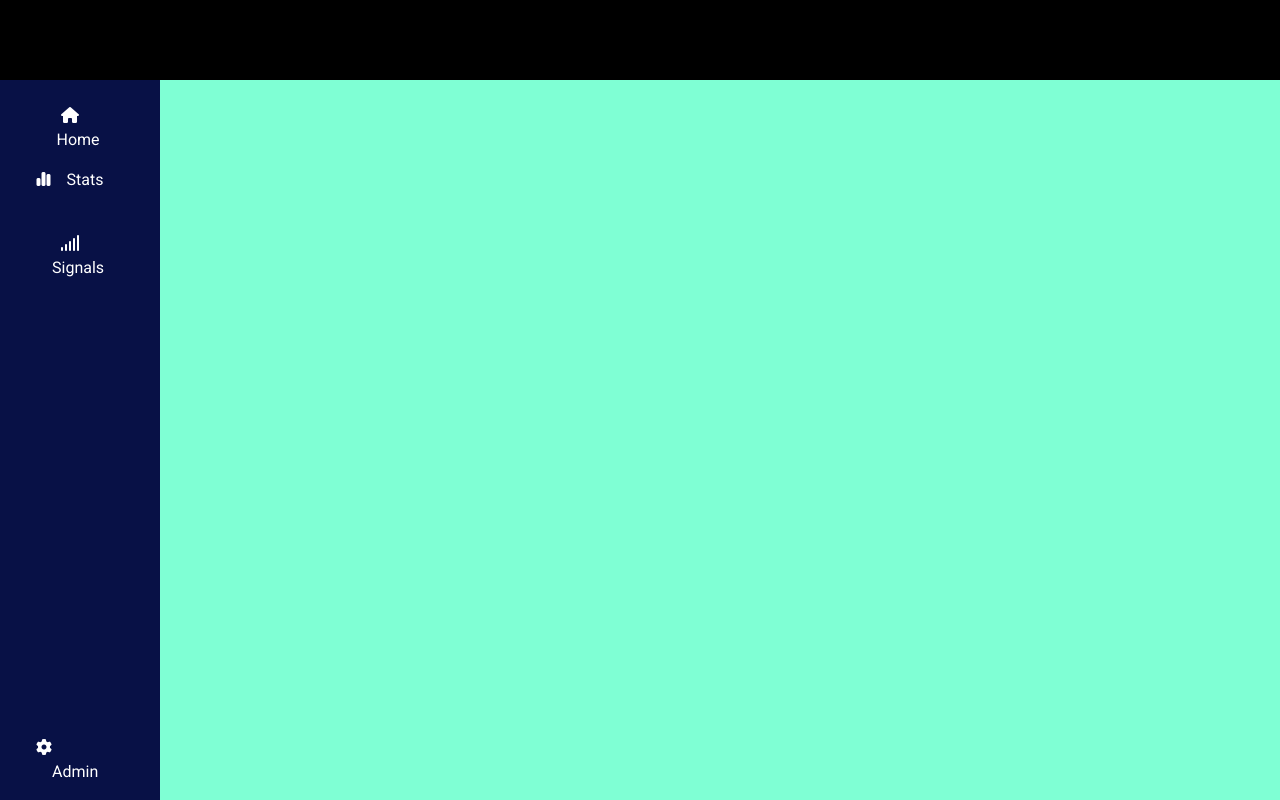
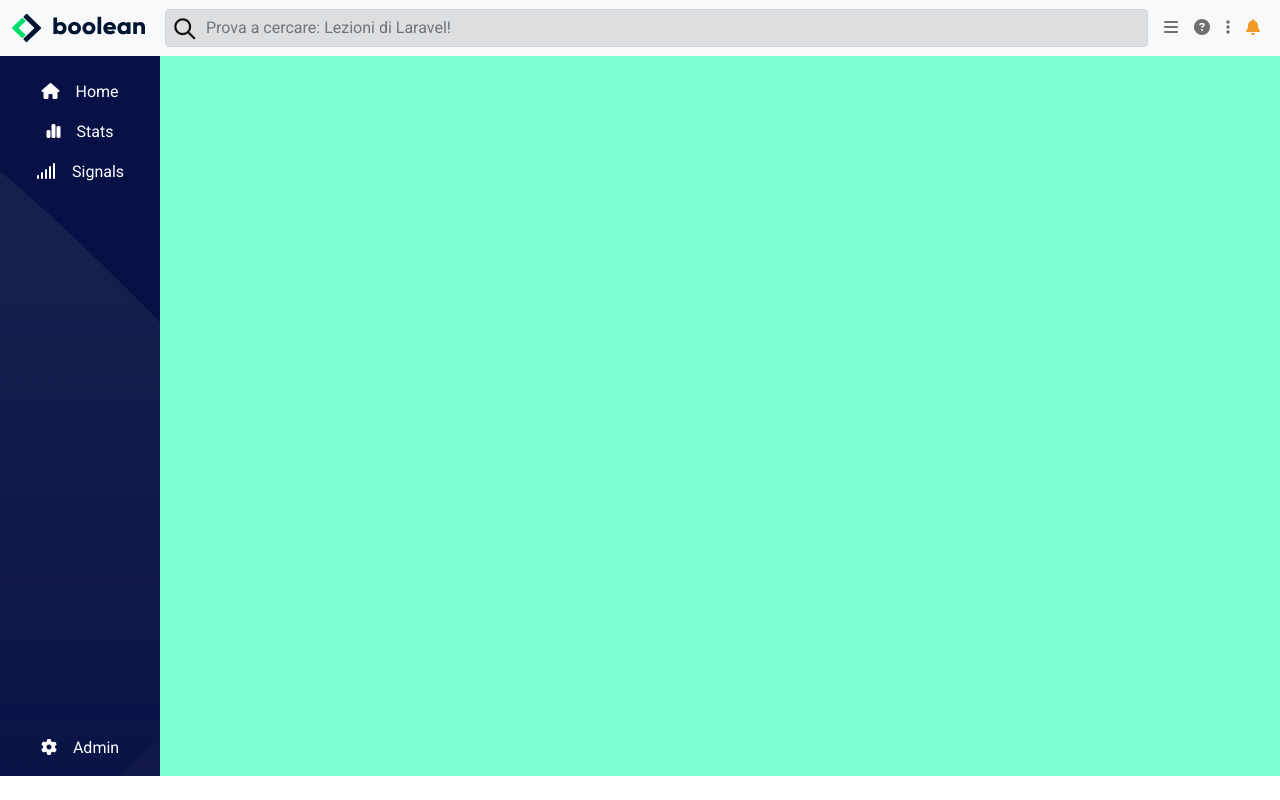
Before and after one commit to Andrea9808/html-css-bootstrap-dashboard, a plain HTML site: page index.html in a window 1280 px wide. Drawn offline with nearby package versions, Linux system fonts and the light colour scheme.

Commit message:
creata navbar

```diff
--- a/css/style.css
+++ b/css/style.css
@@ -10,7 +10,9 @@
 }
 
 .sidebar{
+    height: 100%;
     background-color: rgb(8, 17, 70);
+    background-image: url(../img/sidebar-bg.png);
 }
 
 .wrapper_up{
@@ -30,3 +32,43 @@
 .sidebar a{
     color: white;
 }
+
+
+.sidebar a:hover{
+    background-color: gray;
+}
+
+/* NAVBAR */
+
+nav form{
+    width: 100%;
+    padding-left: 20px;
+  }
+
+
+.lens{
+    background-color: #0000001c;
+}
+
+.lens{
+
+    background-image: url(../img/search.webp);
+    background-position: 7px 7px;
+    background-repeat: no-repeat;
+    background-size: 25px;
+    padding-left: 40px;
+}
+
+.dropdown-menu[data-bs-popper]{
+    top: 100%;
+    left: -139px;
+    margin-top: .125rem;
+}
+
+.fa-bell{
+    color: #f19a2a;
+}
+
+.logosmall{
+    width: 80px;
+}
--- a/index.html
+++ b/index.html
@@ -11,19 +11,58 @@
     <link rel="stylesheet" href="css/style.css">
     <title>Dashboard</title>
 </head>
+
+
+<!-- NAVBAR COMPENENTE DI BOOTSTRAP -->
+
 <body>
     <header>
-        <section class="nav_bar">
+        <nav class="navbar navbar-expand navbar-expand-sm  navbar-light bg-light">
+            <div class="input_navbar container-fluid">
+            <img class="d-none d-md-none d-lg-block"  src="img/logo.svg" alt="logo">
+            <img class="logosmall d-lg-none" src="img/mobile-logo.png" alt="logosmall">
+            <form class="d-flex">
 
-        </section>
+            <input class="lens form-control me-2" type="search" placeholder="Prova a cercare: Lezioni di Laravel! " aria-label="Search">
+            </form>
+
+            <div class="collapse navbar-collapse justify-content-end" id="navbarScroll">
+                <ul class="navbar-nav  my-2 my-lg-0 navbar-nav-scroll" style="--bs-scroll-height: 100px;">
+                <li class="nav-item">
+                    <a class="nav-link d-none d-block d-sm-none d-md-none d-lg-block" aria-current="page" href="#"><i class="fa-solid fa-bars"></i></a>
+                </li>
+                <li class="nav-item">
+                    <a class="nav-link d-none d-sm-none d-md-none d-lg-block" href="#"><i class="fa-solid fa-circle-question"></i></a>
+                </li>
+                  <li class="nav-item">
+                    <a class="nav-link d-none d-sm-none d-md-none d-lg-block" href="#"><i class="fa-solid fa-ellipsis-vertical"></i></a>
+                </li>
+                <li class="nav-item dropdown">
+                <a class="nav-link" href="#" id="navbarScrollingDropdown" role="button" data-bs-toggle="dropdown" aria-expanded="false">
+                    <i class="fa-solid fa-bell"></i></i>
+                </a>
+                <ul class="dropdown-menu" aria-labelledby="navbarScrollingDropdown">
+                    <li><a class="dropdown-item" href="#">Action</a></li>
+                    <li><a class="dropdown-item" href="#">Another action</a></li>
+                    <li><hr class="dropdown-divider"></li>
+                    <li><a class="dropdown-item" href="#">Something else here</a></li>
+                </ul>
+                </li>
+                </ul>
+
+              </div>
+            </div>
+          </nav>
     </header>
 
         <main>
+
+           <!-- SIDEBAR -->
             <section class="wrapper_up">
+
                 <div class="sidebar text-center">
                     <div class="container-fluid h-100 d-flex flex-column justify-content-between">
-                        <div class="row flex-nowrap">
-                            <div class="col-auto col-md-2">
+
                         <div class="box p-2">
                             <ul class="nav nav-pills flex-column mt-2">
                                 <li class="nav-item">
@@ -37,15 +76,9 @@
                                 </li>
                             </ul>
                         </div>
-                            </div>
-                        </div>
 
-                        <div class="row flex-nowrap">
-                            <div class="col-auto col-md-2">
                         <div class="box p-2">
                             <a href="#" class="nav-link"><i class="fa-solid fa-gear"></i><span class="d-none d-sm-inline text-white ms-3">Admin</span></a>
-                                </div>
-                            </div>
                         </div>
                     </div>
                 </div>
@@ -57,5 +90,7 @@
             </section>
         </main>
 
+    <!-- INTEGRAZIONE JS BOOTSTRAP -->
+    <script src="https://cdn.jsdelivr.net/npm/bootstrap@5.0.2/dist/js/bootstrap.bundle.min.js" integrity="sha384-MrcW6ZMFYlzcLA8Nl+NtUVF0sA7MsXsP1UyJoMp4YLEuNSfAP+JcXn/tWtIaxVXM" crossorigin="anonymous"></script>
 </body>
 </html>
```
Also changed, not shown: img/class-avatar.jpeg (added), img/class-avatar.jpg (added), img/logo.svg (added), img/mobile-logo.png (added), img/search.webp (added), img/sidebar-bg.png (added), img/stats.jpeg (added). Lines whose indentation alone changed are shown as unchanged.
